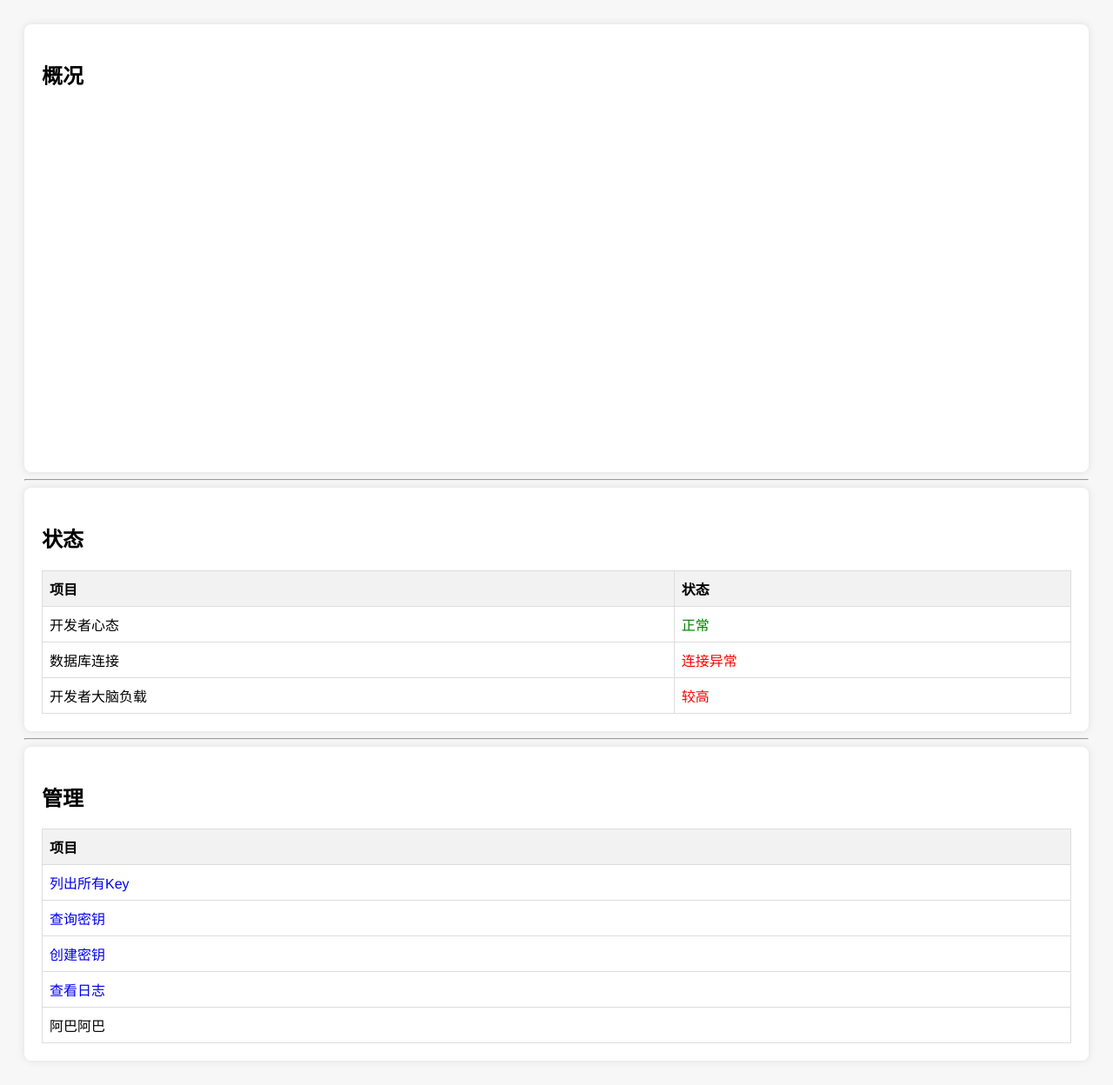
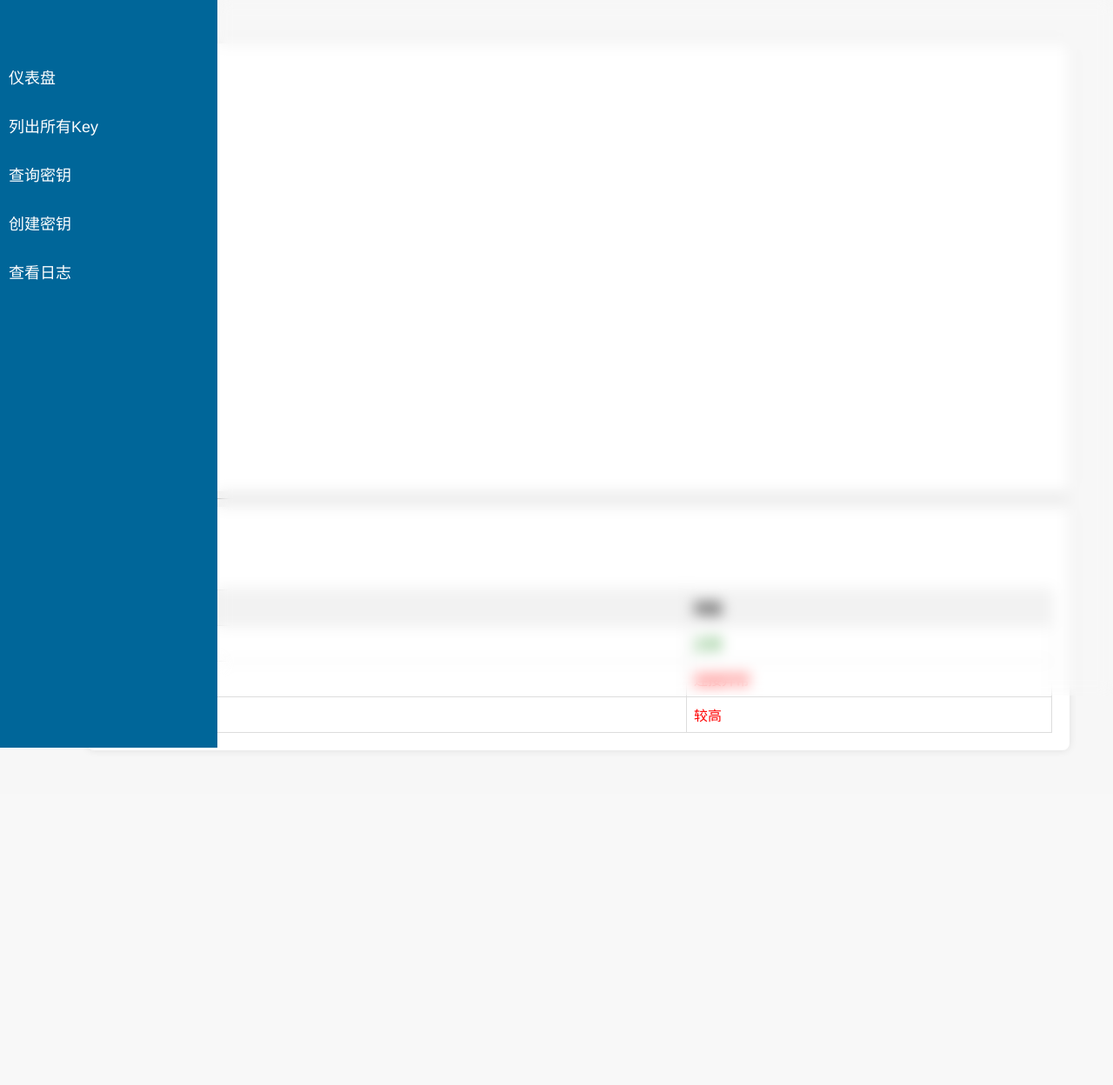
Before and after one commit to Kakune55/PyGetGPT, a Flask app: template templates/status.html in a window 1280 px wide. Shown: the whole page at 87% size. After the commit the page ends 860 px from the top, so only its background shows below. Run offline with Flask 3, Linux system fonts and the light colour scheme; the template is opened without the code that fills it, so the values that code supplies are empty; parts of the project's set-up code (start-up, migrations or seed data) failed here and were passed over.

Commit message:
为后台管理添加菜单栏

```diff
--- a/static/index.css
+++ b/static/index.css
@@ -7,7 +7,7 @@ body {
     height: 100vh;
     margin: 0;
     background-image: url("../static/img/bg_circles.png");
-background-repeat: repeat;
+    background-repeat: repeat;
 }
 #chat-container {
     width: 80%; /* 使用百分比宽度 */
--- /dev/null
+++ b/static/menu.css
@@ -0,0 +1,52 @@
+body {
+    margin: 0;
+    font-family: 'Arial', sans-serif;
+    overflow-x: hidden;
+  }
+
+  #sidebar {
+    height: 100vh;
+    width: 250px;
+    position: fixed;
+    top: 0;
+    left: -200px;
+    background-color: #006699;
+    overflow-x: hidden;
+    transition: 0.5s;
+    padding-top: 60px;
+    color: white;
+    z-index: 2; /* 保证遮罩在页面上方 */
+  }
+
+  #sidebar a {
+    padding: 15px 10px;
+    text-decoration: none;
+    font-size: 18px;
+    color: white;
+    display: block;
+    transition: 0.3s;
+  }
+
+  #sidebar a:hover {
+    background-color: #3366CC;
+  }
+
+  #main {
+    padding: 30px;
+    padding-left: 80px;
+  }
+
+  #global-blur {
+  background-color: rgba(255, 255, 255, 0);
+  position: fixed;
+  top: 0;
+  left: 0;
+  width: 100%;
+  height: 100%;
+  backdrop-filter: blur(8px); /* 模糊度可以根据需要调整 */
+  transition: display;
+  z-index: 1; /* 保证遮罩在页面上方 */
+  pointer-events: none; /* 确保遮罩不影响下方元素的交互 */
+  opacity: 0;
+  transition: opacity 0.3s ease
+  }
--- /dev/null
+++ b/static/menu.js
@@ -0,0 +1,9 @@
+function openNav() {
+    document.getElementById("sidebar").style.left = "0";
+    document.getElementById("global-blur").style.opacity = 1;
+  }
+
+  function closeNav() {
+    document.getElementById("sidebar").style.left = "-200px";
+    document.getElementById("global-blur").style.opacity = 0;
+  }
--- a/templates/Echarts.html
+++ /dev/null
@@ -1,68 +0,0 @@
-<!DOCTYPE html>
-<html lang="zh-CN">
-
-<head>
-    <meta charset="UTF-8">
-    <script src="../static/echarts.min.js"></script>
-    <style>
-        body {
-            font-family: "Helvetica Neue", Helvetica, Arial, sans-serif;
-            background-color: #f7f7f7;
-            padding: 20px;
-        }
-    </style>
-</head>
-
-<body>
-    <div id="main" style="width: 600px;height:400px;"></div>
-    <script type="text/javascript">
-        const apiURL = '/api/modelcount';
-        datajson = null
-        // 基于准备好的dom，初始化echarts实例
-        var myChart = echarts.init(document.getElementById('main'));
-        //使用fetch API发送GET请求
-        fetch(apiURL)
-            .then(response => {
-                if (!response.ok) {
-                    throw new Error('Network response was not ok');
-                }
-                return response.json(); // 确保返回的是JSON对象
-            })
-            .then(data => {
-                // 确保 data 是一个数组，并且每个元素都有 value 和 name 属性
-                if (data && Array.isArray(data) && data.every(item => item.value && item.name)) {
-                    myChart.setOption({
-                        title: {
-                            text: '模型调用',
-                            left: 'center',
-                            top: 'center',
-                            textStyle:{
-                                fontSize: '25',
-                                fontWeight:'bold'
-                            }
-                        },
-                        series: [{
-                            name: '模型调用',
-                            type: 'pie',
-                            radius: '55%',
-                            data: data,
-                            radius: ['30%', '65%'],
-                            label: {
-                                show: true, //开启显示
-                                fontSize: '16',
-                                formatter: '{b}:{c}' + '\n\r' + '({d}%)',
-                                fontWeight:'bold'
-                            }
-                        }]
-                    });
-                } else {
-                    console.error('Data received is not in the correct format for ECharts pie chart:', data);
-                }
-            })
-            .catch(error => {
-                console.error('There has been a problem with your fetch operation:', error);
-            });
-    </script>
-</body>
-
-</html>
--- a/templates/status.html
+++ b/templates/status.html
@@ -4,6 +4,8 @@
 <head>
 	<meta charset="UTF-8">
 	<title>后台管理</title>
+	<link rel="stylesheet" type="text/css" href="../static/menu.css">
+	<script src="../static/echarts.min.js"></script>
 	<style>
 		body {
 			font-family: "Helvetica Neue", Helvetica, Arial, sans-serif;
@@ -42,18 +44,29 @@
 			color: red;
 		}
 
-		.nodecoration{
+		.nodecoration {
 			text-decoration: none;
 		}
 	</style>
 </head>
 
 <body>
+	<div id="global-blur"></div>
+	<div id="sidebar" onmouseover="openNav()" onmouseout="closeNav()">
+		<a href="/admin" class="nodecoration">仪表盘</a>
+		<a href="/admin/list" class="nodecoration">列出所有Key</a>
+		<a href="/admin/lookupkey" class="nodecoration">查询密钥</a>
+		<a href="/admin/createkey" class="nodecoration">创建密钥</a>
+		<a href="/admin/log?show=500" class="nodecoration">查看日志</a>
+		<!-- 添加更多菜单项 -->
+	</div>
+
+	<div id="main">
 		<div class="container">
 			<h2>概况</h2>
-		{% include 'Echarts.html' %}
+			<div id="echart1" style="width: 600px;height:400px;"></div>
 		</div>
-	<hr/>
+		<hr />
 		<div class="container">
 			<h2>状态</h2>
 			<table>
@@ -83,37 +96,56 @@
 				</tbody>
 			</table>
 		</div>
-	<hr/>
-	<div class="container">
-		<h2>管理</h2>
-		<table>
-			<thead>
-				<tr>
-					<th>项目</th>
-				</tr>
-			</thead>
-			<tbody>
-				<tr>
-					<td><a href="/admin/list" class="nodecoration">列出所有Key</a></td>
-				</tr>
-				<tr>
-					<td><a href="/admin/lookupkey" class="nodecoration">查询密钥</a></td>
-				</tr>
-				<tr>
-					<td><a href="/admin/createkey" class="nodecoration">创建密钥</a></td>
-				</tr>
-				<tr>
-					<td><a href="/admin/log?show=500" class="nodecoration">查看日志</a></td>
-				</tr>
-				<tr>
-					<td>阿巴阿巴</td>
-				</tr>
-			</tbody>
-		</table>
 	</div>
 
-	<script>
-
+	<script src="../static/menu.js"></script>
+	<script type="text/javascript">
+		const apiURL = '/api/modelcount';
+		datajson = null
+		// 基于准备好的dom，初始化echarts实例
+		var myChart = echarts.init(document.getElementById('echart1'));
+		//使用fetch API发送GET请求
+		fetch(apiURL)
+			.then(response => {
+				if (!response.ok) {
+					throw new Error('Network response was not ok');
+				}
+				return response.json(); // 确保返回的是JSON对象
+			})
+			.then(data => {
+				// 确保 data 是一个数组，并且每个元素都有 value 和 name 属性
+				if (data && Array.isArray(data) && data.every(item => item.value && item.name)) {
+					myChart.setOption({
+						title: {
+							text: '模型调用',
+							left: 'center',
+							top: 'center',
+							textStyle: {
+								fontSize: '25',
+								fontWeight: 'bold'
+							}
+						},
+						series: [{
+							name: '模型调用',
+							type: 'pie',
+							radius: '55%',
+							data: data,
+							radius: ['30%', '65%'],
+							label: {
+								show: true, //开启显示
+								fontSize: '16',
+								formatter: '{b}:{c}' + '\n\r' + '({d}%)',
+								fontWeight: 'bold'
+							}
+						}]
+					});
+				} else {
+					console.error('Data received is not in the correct format for ECharts pie chart:', data);
+				}
+			})
+			.catch(error => {
+				console.error('There has been a problem with your fetch operation:', error);
+			});
 	</script>
 </body>
 
```
Also changed, not shown: templates/createKey.html (+15 -2 lines), templates/keylist.html (+17 -4 lines), templates/loglist.html (+16 -4 lines), templates/lookupKey.html (+15 -2 lines). Lines whose indentation alone changed are shown as unchanged.
